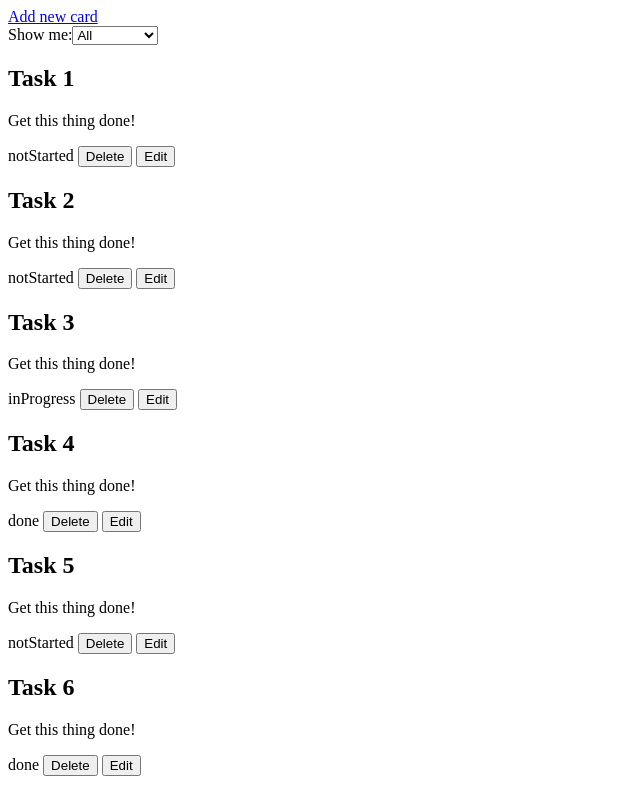
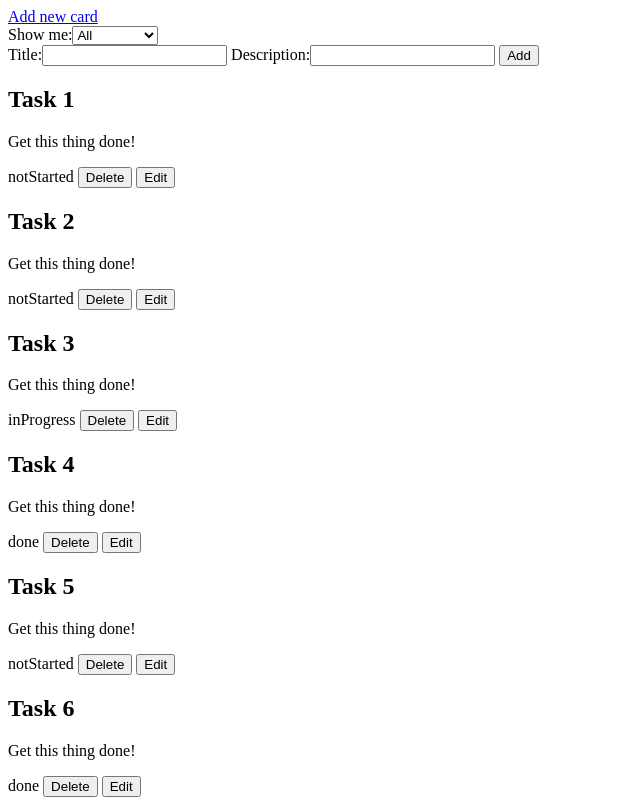
Before and after one commit to ireneyiu/kanban, a plain HTML site: page index.html in a window 1280 px wide. Both pictures are taken after a click on the link "Add new card". Shown: the top 800 px of the page, without its empty margins (0-640 px from the left). Drawn offline with Linux system fonts and the light colour scheme.

Commit message:
Hide Add Card form initially

```diff
--- /dev/null
+++ b/css/style.css
@@ -0,0 +1,3 @@
+#addCard {
+	display: none;
+}
--- a/index.html
+++ b/index.html
@@ -3,6 +3,7 @@
 	<head>
     <meta charset="utf-8">
     <title>Kanban</title>
+    <link rel="stylesheet" href="css/style.css" />
   </head>
   <body>
     <div id="cards">
```
